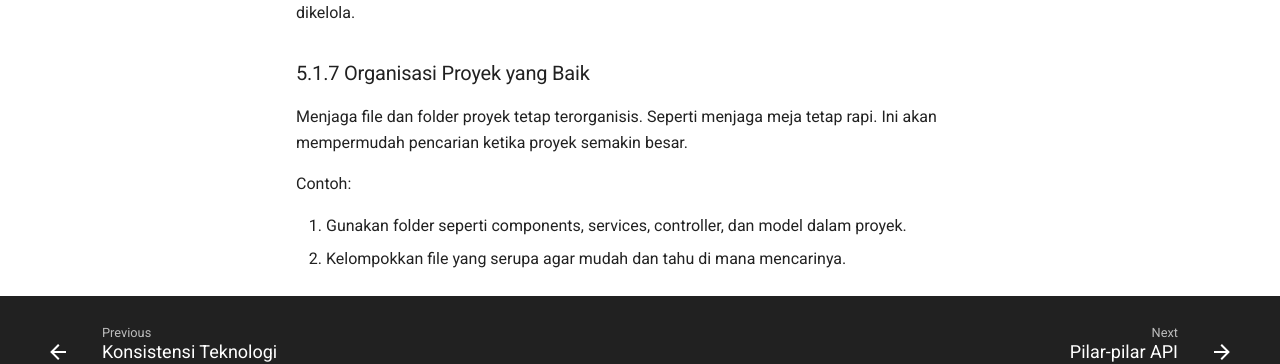
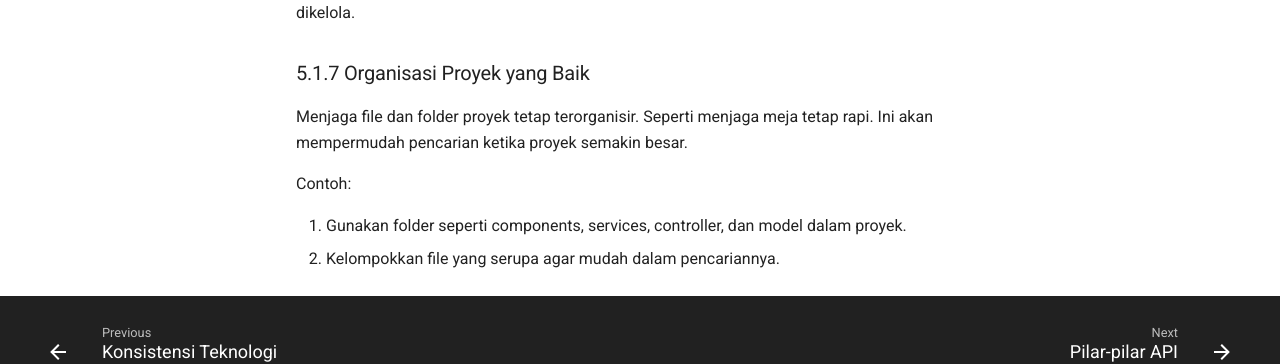
Before and after one commit to dtiugm/ugm-framework, an MkDocs documentation site: the page built from docs/clean-code.md, in a window 1280 px wide and 900 px high, scrolled down 2559 px. Shown: the part 468-832 px from the top of the window. Built offline with MkDocs 1.6.1 and Material for MkDocs 9.7.7, drawn with Linux system fonts in a browser that asks for light colours; the version menu is left out.

Commit message:
update redaksional clean-code

```diff
--- a/docs/clean-code.md
+++ b/docs/clean-code.md
@@ -119,9 +119,9 @@ Saat mengembangkan sistem informasi, usahakan agar setiap bagian tidak terlalu b
 
 ### 5.1.7 Organisasi Proyek yang Baik
 
-Menjaga file dan folder proyek tetap terorganisis. Seperti menjaga meja tetap rapi. Ini akan mempermudah pencarian ketika proyek semakin besar.
+Menjaga file dan folder proyek tetap terorganisir. Seperti menjaga meja tetap rapi. Ini akan mempermudah pencarian ketika proyek semakin besar.
 
 Contoh:
 
 1. Gunakan folder seperti components, services, controller, dan model dalam proyek.
-2. Kelompokkan file yang serupa agar mudah dan tahu di mana mencarinya.
+2. Kelompokkan file yang serupa agar mudah dalam pencariannya.
```
